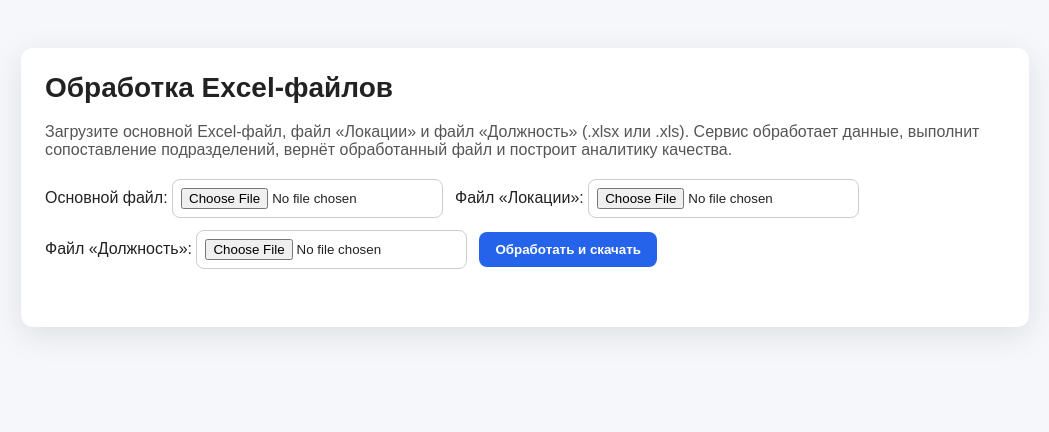
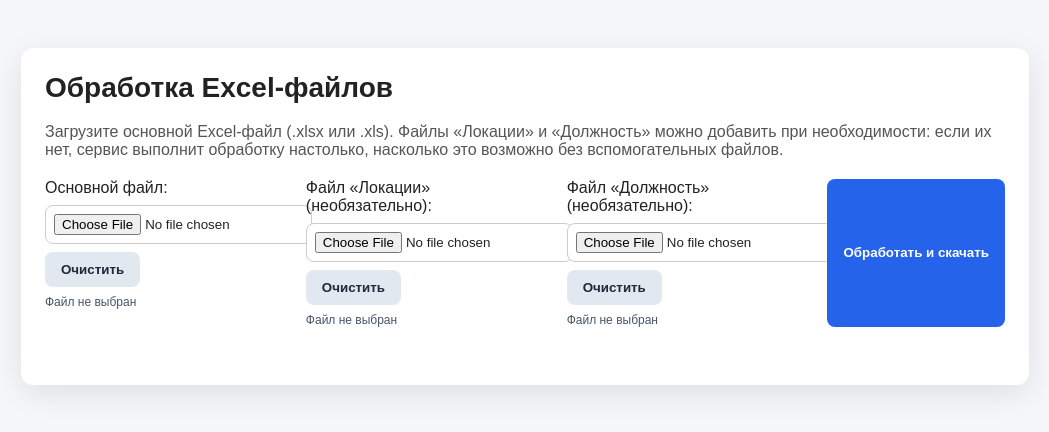
Before and after one commit to ivanovaineftm-dev/KSN, a FastAPI app: page / in a window 1280 px wide. Shown: the top 432 px of the page, without its empty margins (115-1164 px from the left). Run offline with FastAPI, Linux system fonts and the light colour scheme.

Commit message:
Сделать дополнительные файлы опциональными и добавить очистку выбора

```diff
--- a/app/main.py
+++ b/app/main.py
@@ -2,6 +2,8 @@ from __future__ import annotations
 
 from pathlib import Path
 from uuid import uuid4
+
+from typing import Annotated
 
 from fastapi import FastAPI, File, HTTPException, UploadFile
 from fastapi.responses import FileResponse, HTMLResponse
@@ -31,33 +33,37 @@ ALLOWED_EXTENSIONS = (".xlsx", ".xls")
 
 @app.post("/upload")
 async def upload_excel(
-    main_file: UploadFile = File(...),
-    locations_file: UploadFile = File(...),
-    barista_file: UploadFile = File(...),
+    main_file: Annotated[UploadFile, File(...)],
+    locations_file: Annotated[UploadFile | None, File()] = None,
+    barista_file: Annotated[UploadFile | None, File()] = None,
 ) -> dict[str, str | list[dict[str, int | str]]]:
     main_filename = main_file.filename or "uploaded.xlsx"
-    locations_filename = locations_file.filename or "locations.xlsx"
-    barista_filename = barista_file.filename or "barista.xlsx"
+    locations_filename = (locations_file.filename or "locations.xlsx") if locations_file else None
+    barista_filename = (barista_file.filename or "barista.xlsx") if barista_file else None
     if not main_filename.lower().endswith(ALLOWED_EXTENSIONS):
         raise HTTPException(status_code=400, detail="Основной файл должен быть в формате .xlsx или .xls")
-    if not locations_filename.lower().endswith(ALLOWED_EXTENSIONS):
+    if locations_filename and not locations_filename.lower().endswith(ALLOWED_EXTENSIONS):
         raise HTTPException(status_code=400, detail='Файл "Локации" должен быть в формате .xlsx или .xls')
-    if not barista_filename.lower().endswith(ALLOWED_EXTENSIONS):
+    if barista_filename and not barista_filename.lower().endswith(ALLOWED_EXTENSIONS):
         raise HTTPException(status_code=400, detail='Файл "Должность" должен быть в формате .xlsx или .xls')
 
     token = uuid4().hex
     input_path = UPLOAD_DIR / f"{token}_main_{main_filename}"
-    locations_path = UPLOAD_DIR / f"{token}_locations_{locations_filename}"
-    barista_path = UPLOAD_DIR / f"{token}_barista_{barista_filename}"
+    locations_path = UPLOAD_DIR / f"{token}_locations_{locations_filename}" if locations_filename else None
+    barista_path = UPLOAD_DIR / f"{token}_barista_{barista_filename}" if barista_filename else None
     output_name = f"processed_{Path(main_filename).stem}.xlsx"
     output_path = PROCESSED_DIR / f"{token}_{output_name}"
 
     input_data = await main_file.read()
-    locations_data = await locations_file.read()
-    barista_data = await barista_file.read()
     input_path.write_bytes(input_data)
-    locations_path.write_bytes(locations_data)
-    barista_path.write_bytes(barista_data)
+
+    if locations_file and locations_path:
+        locations_data = await locations_file.read()
+        locations_path.write_bytes(locations_data)
+
+    if barista_file and barista_path:
+        barista_data = await barista_file.read()
+        barista_path.write_bytes(barista_data)
 
     try:
         analytics = process_excel(
--- a/app/processor.py
+++ b/app/processor.py
@@ -121,7 +121,10 @@ def _read_excel_file(path: Path) -> pd.DataFrame:
     raise ValueError(f"Неподдерживаемый формат файла: {path.suffix}")
 
 
-def _build_department_dictionary(locations_path: Path) -> dict[str, str]:
+def _build_department_dictionary(locations_path: Path | None) -> dict[str, str]:
+    if locations_path is None:
+        return {}
+
     locations_df = _read_excel_file(locations_path)
     if locations_df.shape[1] < 2:
         return {}
@@ -135,7 +138,10 @@ def _build_department_dictionary(locations_path: Path) -> dict[str, str]:
     return result
 
 
-def _build_barista_dictionary(barista_path: Path) -> dict[str, str]:
+def _build_barista_dictionary(barista_path: Path | None) -> dict[str, str]:
+    if barista_path is None:
+        return {}
+
     barista_df = _read_excel_file(barista_path)
     if barista_df.shape[1] < 3:
         return {}
@@ -197,8 +203,8 @@ def _match_barista_department(mentor_value: object, barista_dictionary: dict[str
 
 def process_excel(
     input_path: Path,
-    locations_path: Path,
-    barista_path: Path,
+    locations_path: Path | None,
+    barista_path: Path | None,
     output_path: Path,
 ) -> list[dict[str, int | str]]:
     main_df = _read_excel_file(input_path)
--- a/app/static/app.js
+++ b/app/static/app.js
@@ -12,6 +12,26 @@ function setStatus(message, type = '') {
   statusNode.textContent = message;
   statusNode.className = `status ${type}`.trim();
 }
+
+function clearFile(inputId, nameId) {
+  const input = document.getElementById(inputId);
+  const nameNode = document.getElementById(nameId);
+  input.value = '';
+  nameNode.textContent = 'Файл не выбран';
+}
+
+function bindFileName(inputId, nameId) {
+  const input = document.getElementById(inputId);
+  const nameNode = document.getElementById(nameId);
+  input.addEventListener('change', () => {
+    const fileName = input.files?.[0]?.name;
+    nameNode.textContent = fileName || 'Файл не выбран';
+  });
+}
+
+bindFileName('main-file-input', 'main-file-name');
+bindFileName('locations-file-input', 'locations-file-name');
+bindFileName('barista-file-input', 'barista-file-name');
 
 function renderAnalytics(analytics) {
   analyticsChart.innerHTML = '';
@@ -77,8 +97,8 @@ form.addEventListener('submit', async (event) => {
   const locationsFile = locationsFileInput.files?.[0];
   const baristaFile = baristaFileInput.files?.[0];
 
-  if (!mainFile || !locationsFile || !baristaFile) {
-    setStatus('Выберите основной файл, файл "Локации" и файл "Должность" перед загрузкой.', 'error');
+  if (!mainFile) {
+    setStatus('Выберите основной файл перед загрузкой.', 'error');
     return;
   }
 
@@ -88,8 +108,12 @@ form.addEventListener('submit', async (event) => {
   try {
     const formData = new FormData();
     formData.append('main_file', mainFile);
-    formData.append('locations_file', locationsFile);
-    formData.append('barista_file', baristaFile);
+    if (locationsFile) {
+      formData.append('locations_file', locationsFile);
+    }
+    if (baristaFile) {
+      formData.append('barista_file', baristaFile);
+    }
 
     const response = await fetch('/upload', {
       method: 'POST',
@@ -106,10 +130,12 @@ form.addEventListener('submit', async (event) => {
     renderAnalytics(payload.analytics || []);
     await downloadProcessedFile(payload.download_url, payload.filename || `processed_${mainFile.name}`);
 
-    setStatus('Готово! Файлы обработаны, подразделения сопоставлены, результат скачан.', 'ok');
+    setStatus('Готово! Результат обработан настолько, насколько это возможно с выбранными файлами.', 'ok');
   } catch (error) {
     setStatus(error.message || 'Произошла ошибка.', 'error');
   } finally {
     submitBtn.disabled = false;
   }
 });
+
+window.clearFile = clearFile;
--- a/app/templates/index.html
+++ b/app/templates/index.html
@@ -30,7 +30,20 @@
     .row {
       display: flex;
       gap: 12px;
+      align-items: stretch;
+      flex-wrap: wrap;
+    }
+    .file-group {
+      display: flex;
+      flex-direction: column;
+      gap: 8px;
+      min-width: 230px;
+      flex: 1;
+    }
+    .file-controls {
+      display: flex;
       align-items: center;
+      gap: 8px;
       flex-wrap: wrap;
     }
     input[type='file'] {
@@ -38,6 +51,15 @@
       border: 1px solid #ccc;
       border-radius: 8px;
       background: #fff;
+      max-width: 100%;
+    }
+    .file-name {
+      font-size: 12px;
+      color: #475569;
+    }
+    .secondary-btn {
+      background: #e2e8f0;
+      color: #1f2937;
     }
     button {
       padding: 10px 16px;
@@ -125,22 +147,37 @@
 <body>
   <div class="container">
     <h1>Обработка Excel-файлов</h1>
-    <p>Загрузите основной Excel-файл, файл &laquo;Локации&raquo; и файл &laquo;Должность&raquo; (.xlsx или .xls). Сервис обработает данные, выполнит сопоставление подразделений, вернёт обработанный файл и построит аналитику качества.</p>
+    <p>Загрузите основной Excel-файл (.xlsx или .xls). Файлы &laquo;Локации&raquo; и &laquo;Должность&raquo; можно добавить при необходимости: если их нет, сервис выполнит обработку настолько, насколько это возможно без вспомогательных файлов.</p>
 
     <form id="upload-form">
       <div class="row">
-        <label>
-          Основной файл:
-          <input id="main-file-input" type="file" accept=".xlsx,.xls" required />
-        </label>
-        <label>
-          Файл &laquo;Локации&raquo;:
-          <input id="locations-file-input" type="file" accept=".xlsx,.xls" required />
-        </label>
-        <label>
-          Файл &laquo;Должность&raquo;:
-          <input id="barista-file-input" type="file" accept=".xlsx,.xls" required />
-        </label>
+        <div class="file-group">
+          <label for="main-file-input">Основной файл:</label>
+          <div class="file-controls">
+            <input id="main-file-input" type="file" accept=".xlsx,.xls" required />
+            <button class="secondary-btn" type="button" onclick="clearFile('main-file-input', 'main-file-name')">Очистить</button>
+          </div>
+          <span id="main-file-name" class="file-name">Файл не выбран</span>
+        </div>
+
+        <div class="file-group">
+          <label for="locations-file-input">Файл &laquo;Локации&raquo; (необязательно):</label>
+          <div class="file-controls">
+            <input id="locations-file-input" type="file" accept=".xlsx,.xls" />
+            <button class="secondary-btn" type="button" onclick="clearFile('locations-file-input', 'locations-file-name')">Очистить</button>
+          </div>
+          <span id="locations-file-name" class="file-name">Файл не выбран</span>
+        </div>
+
+        <div class="file-group">
+          <label for="barista-file-input">Файл &laquo;Должность&raquo; (необязательно):</label>
+          <div class="file-controls">
+            <input id="barista-file-input" type="file" accept=".xlsx,.xls" />
+            <button class="secondary-btn" type="button" onclick="clearFile('barista-file-input', 'barista-file-name')">Очистить</button>
+          </div>
+          <span id="barista-file-name" class="file-name">Файл не выбран</span>
+        </div>
+
         <button id="submit-btn" type="submit">Обработать и скачать</button>
       </div>
       <div id="status" class="status"></div>
```
